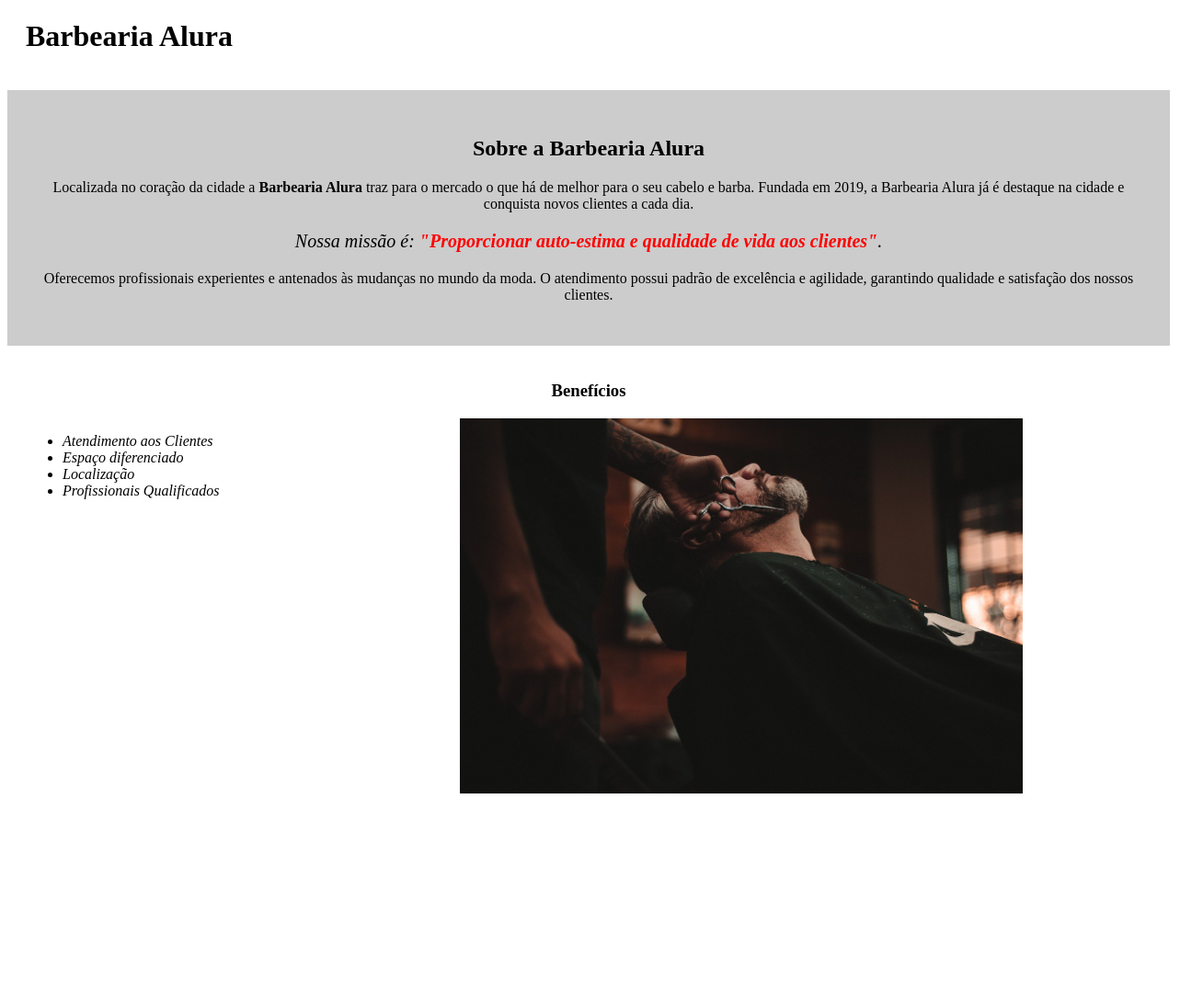
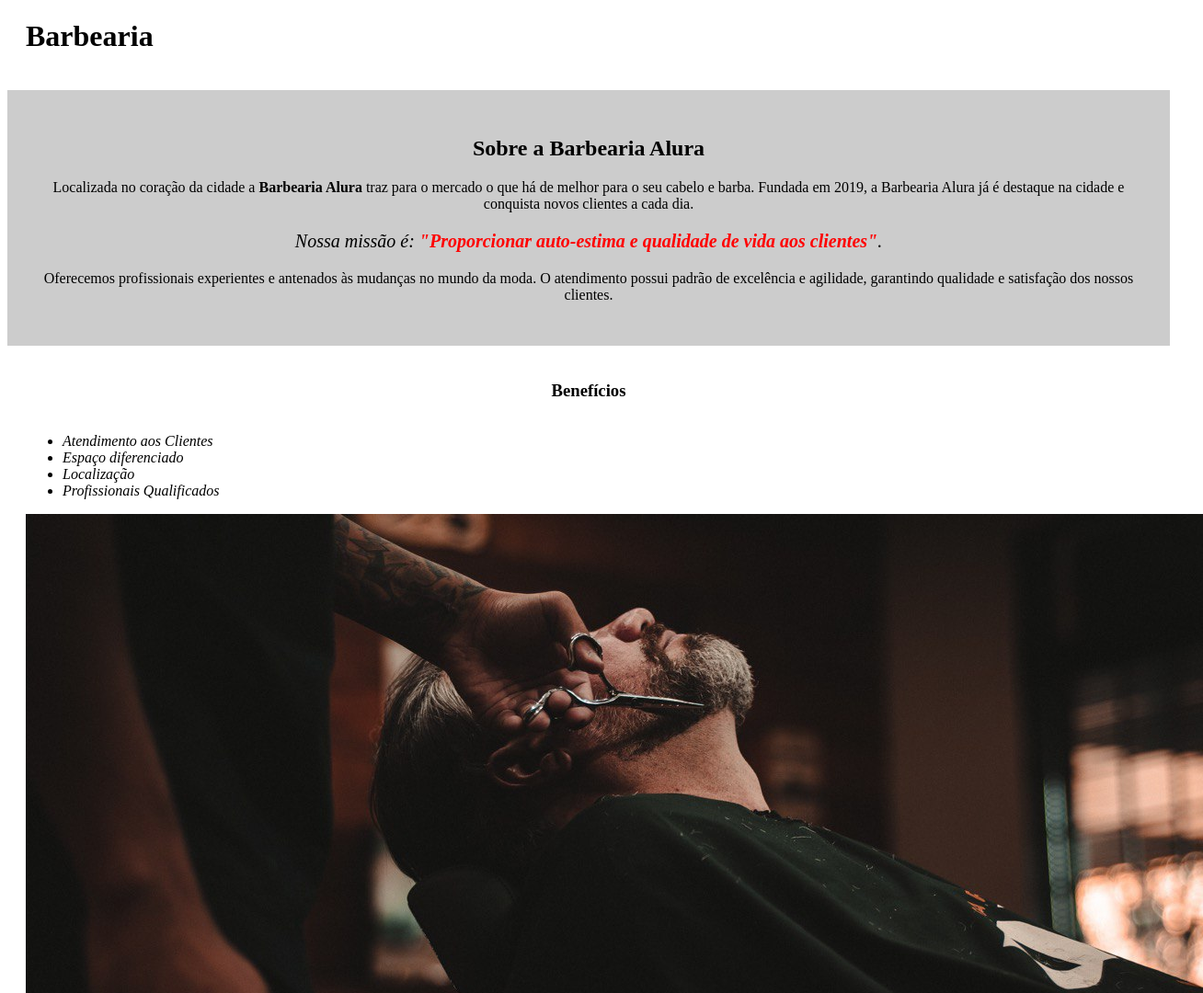
Before and after one commit to victoroliver90/meu-primeiro-projeto, a plain HTML site: page index.html in a window 1280 px wide. Shown: the top 1080 px of the page at 92% size, 1308 px wide, since content can reach past the window. Before the commit the page ends 895 px from the top, so only its background shows below. Drawn offline with Linux system fonts and the light colour scheme.

```diff
--- a/index.html
+++ b/index.html
@@ -8,7 +8,7 @@
 
 	<body>
 		<header>
-			<h1 class="titulo-principal">Barbearia Alura</h1>
+			<h1 class="titulo-principal">Barbearia </h1>
 		</header>
 		<img id="banner" src="">
 		<div class="principal">
@@ -31,7 +31,7 @@
 				<li class="itens">Profissionais Qualificados</li>
 			</ul>
 
-			<img src="beneficios.jpg" class="imagembeneficios">
+			<img src="beneficios.jpg" class="">
 		</div>
 	</body>
 </html>
```
